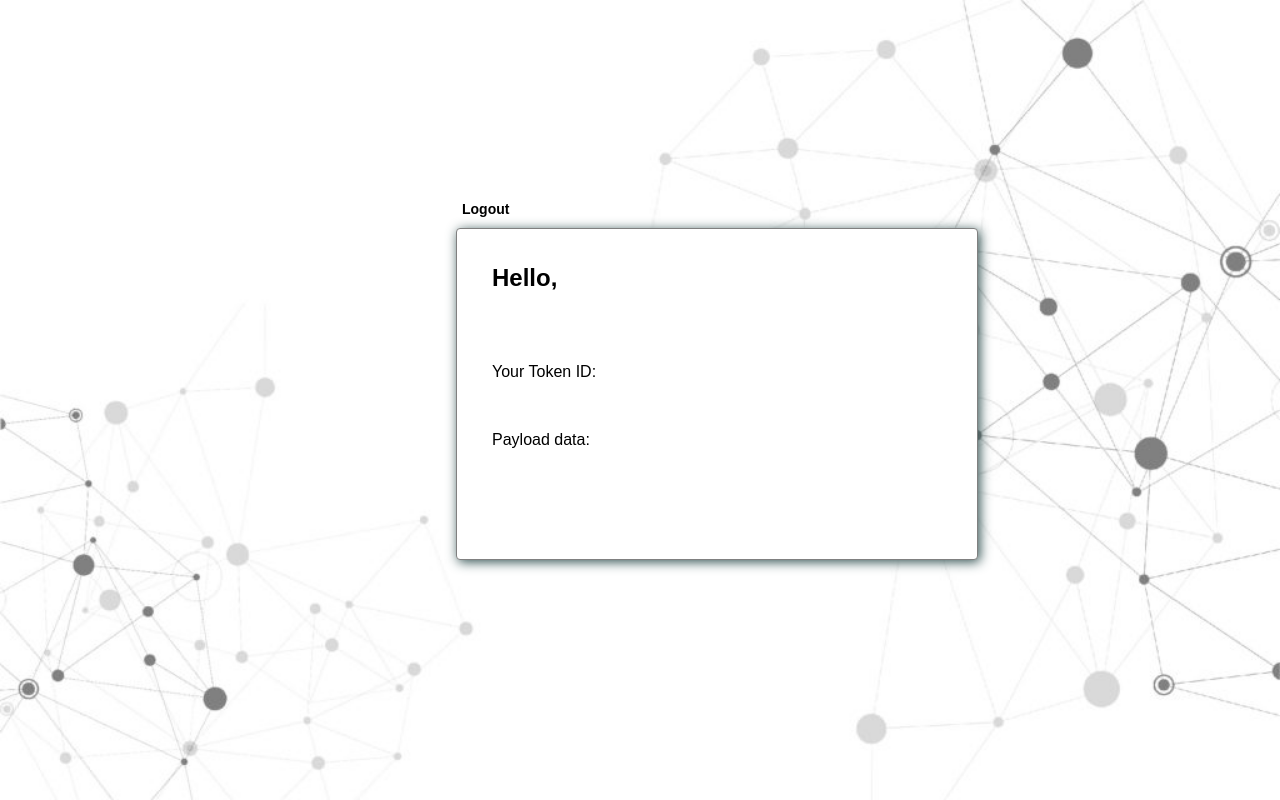
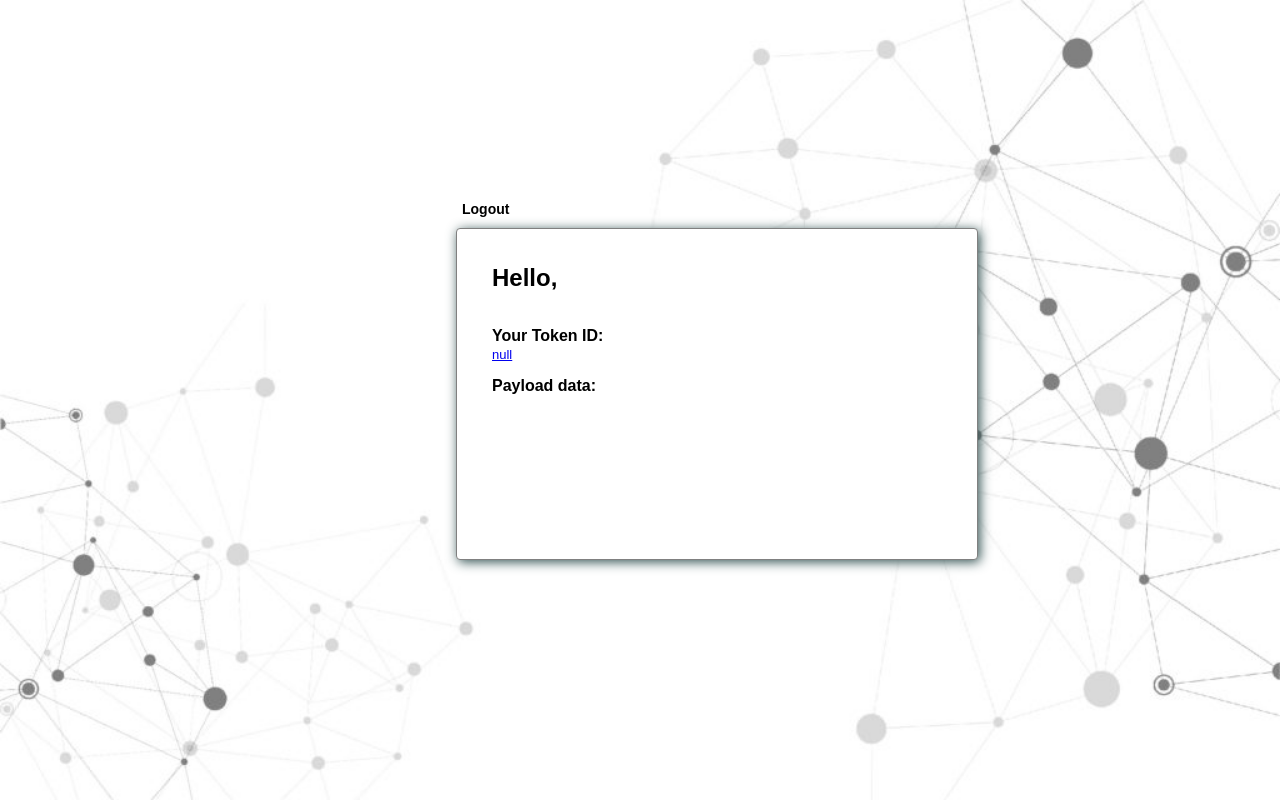
Before and after one commit to sam-hur/DA217A-Lab3, a website: page public/home.html in a window 1280 px wide. Drawn offline with Linux system fonts and the light colour scheme.

Commit message:
done with lab3?

```diff
--- a/index.js
+++ b/index.js
@@ -7,6 +7,7 @@ const open = require('open');
 const pages = require('./routes/pages');
 const authRoute = require('./routes/auth');
 const secureRoute = require('./routes/secure');
+
 const PORT = process.env.PORT || 30000;
 const HOST = "http://localhost";
 
@@ -30,5 +31,5 @@ app.use('/', pages);
 // Event listener for localhost server
 app.listen(PORT, () => {
     signale.info(`Server is running! See ${HOST}:${PORT}`);
-    open(`${HOST}:${PORT}`);
+    // open(`${HOST}:${PORT}`);
 })
--- a/package.json
+++ b/package.json
@@ -21,8 +21,10 @@
     "bcryptjs": "^2.4.3",
     "dotenv": "^16.0.0",
     "express": "^4.17.3",
+    "i": "^0.3.7",
     "jsonwebtoken": "^8.5.1",
     "mongoose": "^6.2.4",
+    "npm": "^8.5.4",
     "open": "^8.4.0",
     "signale": "^1.4.0"
   }
--- a/public/css/home_stylesheet.css
+++ b/public/css/home_stylesheet.css
@@ -1,3 +1,17 @@
+p{
+    font-size: 16px;
+    font-weight: bold;
+    margin-top: -20px;
+    width: 450px;
+    height: auto;
+    overflow-wrap: break-word;
+}
+
+p span{
+    font-size: 13px;
+    font-weight: normal;
+}
+
 .main div{
     height: 280px;
 }
--- a/public/home.html
+++ b/public/home.html
@@ -10,7 +10,7 @@
     <link rel="stylesheet" href="./css/home_stylesheet.css">
 </head>
 
-<body>
+<body onload=readData()>
     <section class="access-menu">
         <button type="submit" class="top-menu" id="logout" onclick=logout()>Logout</button>
     </section>
@@ -18,9 +18,9 @@
         <h1>Hello, <span id="name"></span></h1>
         <span id="email"></span>
         <br><br>
-        <p>Your Token ID: <span id="token"></span></p>
+        <p>Your Token ID: <br><span id="token"></span></p>
         <br>
-        <p>Payload data: <span id="payload"></span></p>
+        <p>Payload data: <br><span id="payload"></span></p>
         <br>
     </section>
     </section>
--- a/public/home.js
+++ b/public/home.js
@@ -1,3 +1,20 @@
 function logout() {
     document.location.href = "http://localhost:30000";
 }
+
+
+function readData() {
+    token = window.localStorage.getItem('auth-token');
+    tokenhtml = `<a href="https://jwt.io/#debugger-io?token=${token}" target="_blank">${token}</a>`;
+    document.querySelector('#token').innerHTML = tokenhtml; // write the hyperlinked, signed and encrypted token
+
+    // decode for payload data
+    const payload = atob(token.split('.')[1]);
+    const payload_split = payload.split(/([^{},:"]+)/);
+
+    id = payload_split[3];
+    iat = payload_split[7];
+    idhtml = '<strong style="font-size: 14px;">ID</strong>'
+    iathtml = '<strong style="font-size: 14px;">IAT</strong>'
+    document.querySelector('#payload').innerHTML = `${idhtml}    ${id} <br> ${iathtml}    ${iat}`;
+}
--- a/routes/auth.js
+++ b/routes/auth.js
@@ -67,6 +67,8 @@ router.post('/login', async (req, res) => {
     const token = jwt.sign({ _id: user._id }, process.env.TOKEN_SECRET);
     res.header('auth-token', token).json({ token, redirect: target });
     signale.success('Login OK!');
+    console.log(`Your authentication token is: ${token}`);
+    console.log(`Your payload data is: ${Buffer.from(token.split('.')[1], 'base64')}`);
     login.isLoggedIn = true;
 });
 
```
Also changed, not shown: public/secure.js (+9 -0 lines), 1 other file.
